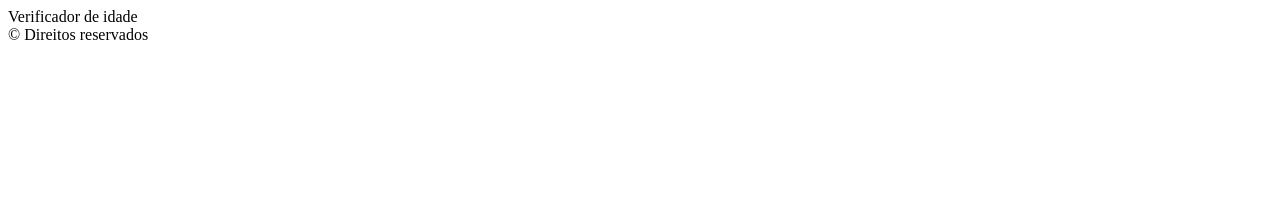
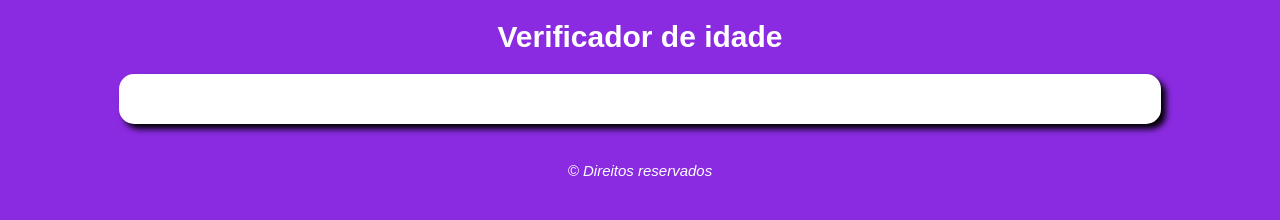
Before and after one commit to heniFV/verificador-de-idade, a plain HTML site: page index.html in a window 1280 px wide. Drawn offline with Linux system fonts and the light colour scheme.

Commit message:
Definição do css
conclusão da parte visual depedente do css

```diff
--- a/css/style.css
+++ b/css/style.css
@@ -0,0 +1,26 @@
+body {
+  background: blueviolet;
+  font: normal 15px Arial;
+}
+header {
+  color: white;
+  text-align: center;
+}
+section {
+  background: white;
+  width: 80%;
+  padding: 15px;
+  border-radius: 15px;
+  margin: auto;
+  box-shadow: 5px 5px 6px black;
+}
+div {
+  text-align: center;
+  padding: 5px;
+}
+footer {
+  padding: 3%;
+  font-style: italic;
+  color: white;
+  text-align: center;
+}
--- a/index.html
+++ b/index.html
@@ -7,7 +7,9 @@
     <link rel="stylesheet" href="./css/style.css" />
   </head>
   <body>
-    <header>Verificador de idade</header>
+    <header>
+      <h1>Verificador de idade</h1>
+    </header>
     <section>
       <div></div>
       <div></div>
```
